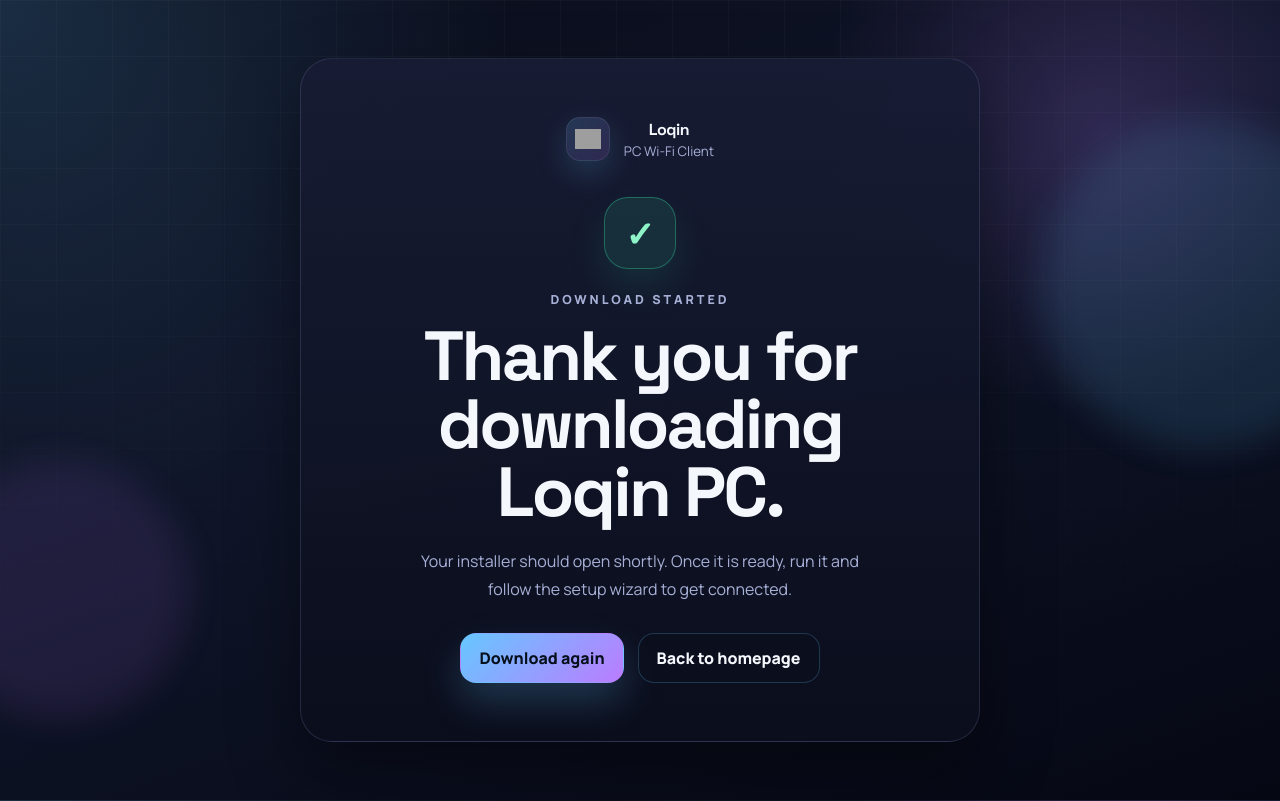
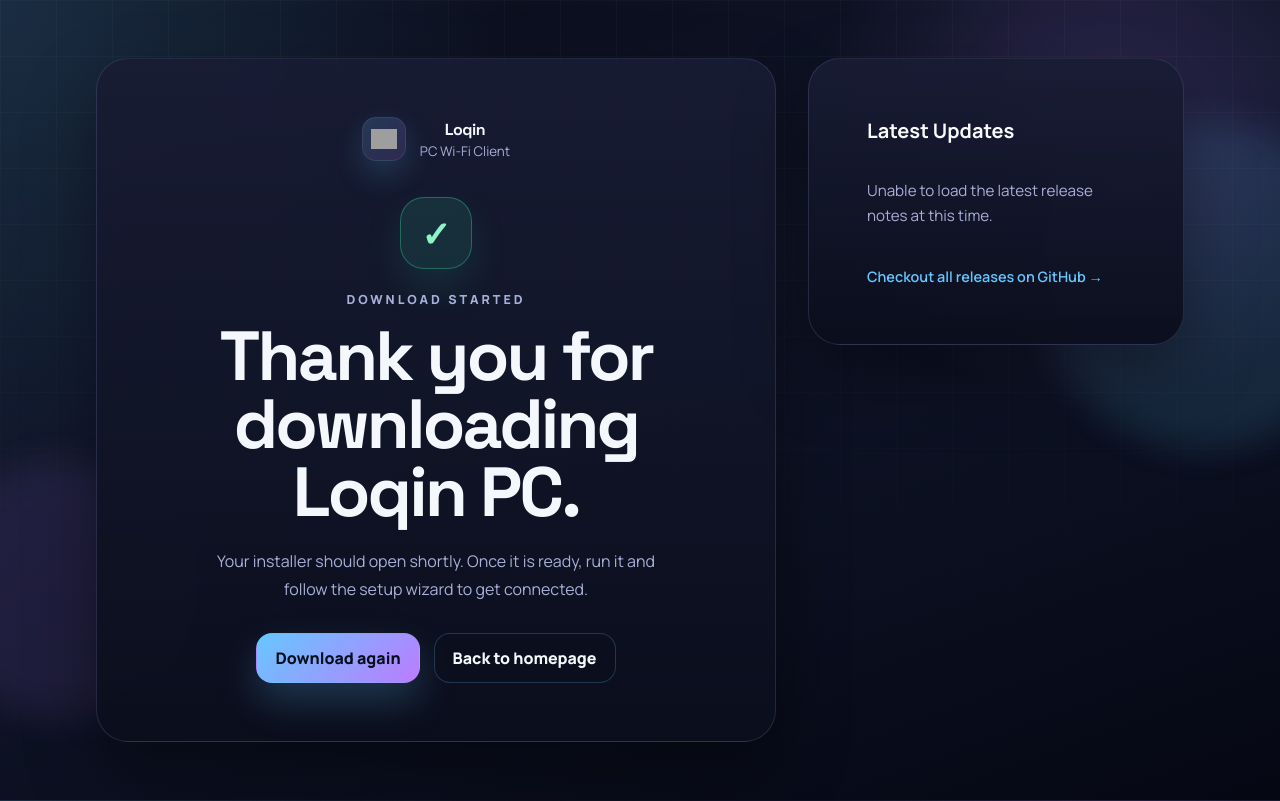
Before and after one commit to notaayushsrivastava/loqin-website, a Flask app: page /download in a window 1280 px wide. Run offline with Flask 3, Linux system fonts and the light colour scheme; grey boxes are pictures that could not be loaded.

Commit message:
website 1

```diff
--- a/templates/index.html
+++ b/templates/index.html
@@ -6,7 +6,7 @@
     <title>Loqin PC - Automated VIT Hostel Wi-Fi Client</title>
     <meta
       name="description"
-      content="A stylish landing page for Loqin PC, the Windows tray app that keeps VIT hostel Wi-Fi connected automatically."
+      content="Loqin PC, the Windows tray app that keeps VIT hostel Wi-Fi connected automatically."
     />
     <link rel="preconnect" href="https://fonts.googleapis.com" />
     <link rel="preconnect" href="https://fonts.gstatic.com" crossorigin />
@@ -134,7 +134,7 @@
       <section class="feature-section" id="features">
         <div class="section-heading">
           <p class="eyebrow">Features</p>
-          <h2>Tabs that unpack what Loqin actually does.</h2>
+          <h2>What does Loqin really do?</h2>
           <p>
             Switch through the key experiences: automation, security, tray control,
             and the setup flow.
--- a/templates/thank-you.html
+++ b/templates/thank-you.html
@@ -10,11 +10,137 @@
     <link href="https://fonts.googleapis.com/css2?family=Manrope:wght@400;500;600;700;800&family=Space+Grotesk:wght@500;700&display=swap" rel="stylesheet" />
     <link rel="stylesheet" href="{{ url_for('static', filename='styles.css') }}" />
     <link rel="icon" type="image/x-icon" href="https://raw.githubusercontent.com/notaayushsrivastava/Loqin/refs/heads/master/assets/loqin_icon.ico">
+    <script src="https://cdn.jsdelivr.net/npm/marked/marked.min.js"></script>
+    <style>
+      .layout-container {
+        display: flex;
+        flex-direction: row;
+        gap: 2rem;
+        align-items: flex-start;
+        justify-content: center;
+        max-width: 1200px;
+        width: 100%;
+        margin: 0 auto;
+        padding: 1rem;
+        box-sizing: border-box;
+      }
+
+      /* Stack vertically on smaller screens */
+      @media (max-width: 900px) {
+        .layout-container {
+          flex-direction: column;
+          align-items: center;
+        }
+      }
+
+      .release-notes-card {
+        flex: 1;
+        max-width: 500px;
+        width: 100%;
+        text-align: left; /* Overrides center alignment if present in base card */
+        display: flex;
+        flex-direction: column;
+      }
+
+      .release-notes-card h2 {
+        font-size: 1.25rem;
+        margin-top: 0;
+        margin-bottom: 1.25rem;
+        color: #f8fafc;
+        display: flex;
+        align-items: center;
+        gap: 0.5rem;
+      }
+
+      .release-notes-card .version-badge {
+        background: qlineargradient(to right, #66c7ff, #bb7cff);
+        color: #05111c;
+        padding: 0.2rem 0.6rem;
+        border-radius: 6px;
+        font-size: 0.8rem;
+        font-weight: 800;
+        letter-spacing: 0.5px;
+      }
+
+      .release-body {
+        color: #a7b0d6;
+        font-size: 0.95rem;
+        line-height: 1.6;
+        flex-grow: 1;
+      }
+
+      .release-body ul {
+        margin: 0;
+        padding-left: 1.25rem;
+      }
+
+      .release-body li {
+        margin-bottom: 0.5rem;
+      }
+
+      .release-body strong {
+        color: #eff6ff;
+        font-weight: 600;
+      }
+
+      .release-body code {
+        background: rgba(255, 255, 255, 0.1);
+        padding: 0.1rem 0.3rem;
+        border-radius: 4px;
+        font-family: monospace;
+      }
+
+      .repo-link {
+        display: inline-block;
+        margin-top: 1.5rem;
+        font-size: 0.9rem;
+        color: #66c7ff;
+        text-decoration: none;
+        font-weight: 600;
+        transition: color 0.2s ease;
+      }
+
+      .repo-link:hover {
+        color: #82d4ff;
+        text-decoration: underline;
+      }
+
+      .loading-text {
+        color: #a7b0d6;
+        font-size: 0.95rem;
+        font-style: italic;
+      }
+
+      .version-badge {
+        background: linear-gradient(135deg, #66c7ff 0%, #bb7cff 100%);
+        color: #05111c;
+
+        padding: 4px 10px;
+        margin-left: 8px;
+        border-radius: 8px;
+        display: inline-flex;
+        align-items: center;
+        justify-content: center;
+        vertical-align: middle;
+
+        font-family: 'Space Grotesk', sans-serif;
+        font-size: 0.85rem;
+        font-weight: 800;
+        letter-spacing: 0.5px;
+        text-transform: uppercase;
+
+        box-shadow: 0 2px 10px rgba(187, 124, 255, 0.2);
+      }
+    </style>
   </head>
   <body>
     <div class="backdrop backdrop-one"></div>
     <div class="backdrop backdrop-two"></div>
+
     <main class="thank-you-main">
+      <div class="layout-container">
+
+        <!-- Primary Thank You Card -->
         <section class="thank-you-card">
           <a class="brand" href="{{ url_for('index') }}" aria-label="Back to Loqin home">
             <span class="brand-mark" aria-hidden="true"><img src="https://raw.githubusercontent.com/notaayushsrivastava/Loqin/refs/heads/master/assets/loqin_logo_small.png" alt="" /></span>
@@ -29,7 +155,58 @@
             <a class="button button-secondary" href="{{ url_for('index') }}">Back to homepage</a>
           </div>
         </section>
+
+        <!-- Dynamic Release Notes Card (Reuses .thank-you-card for consistent styling) -->
+        <section class="thank-you-card release-notes-card" id="release-notes-container">
+          <div class="loading-text">Fetching latest release notes from GitHub...</div>
+        </section>
+
+      </div>
     </main>
+
     <iframe class="download-frame" name="loqin-installer" src="{{ url_for('installer') }}" title="Loqin installer download"></iframe>
+
+    <!-- Script to fetch and render GitHub Release Notes -->
+    <script>
+      document.addEventListener('DOMContentLoaded', async () => {
+        const container = document.getElementById('release-notes-container');
+        const repoUrl = 'https://api.github.com/repos/notaayushsrivastava/Loqin/releases/latest';
+
+        try {
+          const response = await fetch(repoUrl);
+
+          if (!response.ok) {
+            throw new Error('Failed to fetch release data.');
+          }
+
+          const releaseData = await response.json();
+          const version = releaseData.tag_name || 'Latest';
+          const releaseBody = releaseData.body || 'No release notes provided for this version.';
+          const releaseUrl = releaseData.html_url || 'https://github.com/notaayushsrivastava/Loqin/releases';
+
+          // Convert Markdown to HTML
+          const htmlContent = marked.parse(releaseBody);
+
+          container.innerHTML = `
+            <h2>What's New <span class="version-badge">${version}</span></h2>
+            <div class="release-body">${htmlContent}</div>
+            <a class="repo-link" href="${releaseUrl}" target="_blank" rel="noopener noreferrer">
+              View full release on GitHub &rarr;
+            </a>
+          `;
+        } catch (error) {
+          console.error('Error loading release notes:', error);
+          container.innerHTML = `
+            <h2>Latest Updates</h2>
+            <div class="release-body">
+              <p>Unable to load the latest release notes at this time.</p>
+            </div>
+            <a class="repo-link" href="https://github.com/notaayushsrivastava/Loqin/releases" target="_blank" rel="noopener noreferrer">
+              Checkout all releases on GitHub &rarr;
+            </a>
+          `;
+        }
+      });
+    </script>
   </body>
 </html>
```
Lines whose indentation alone changed are shown as unchanged.
